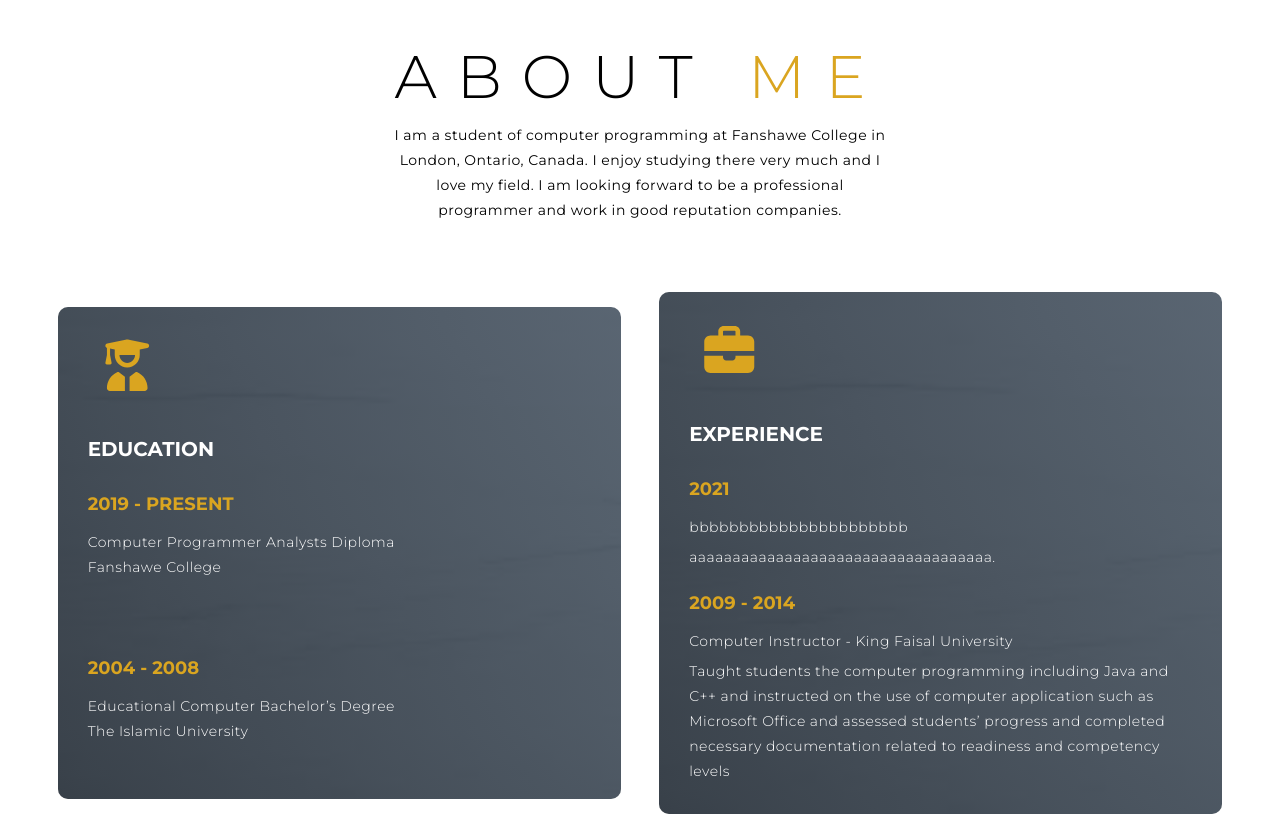
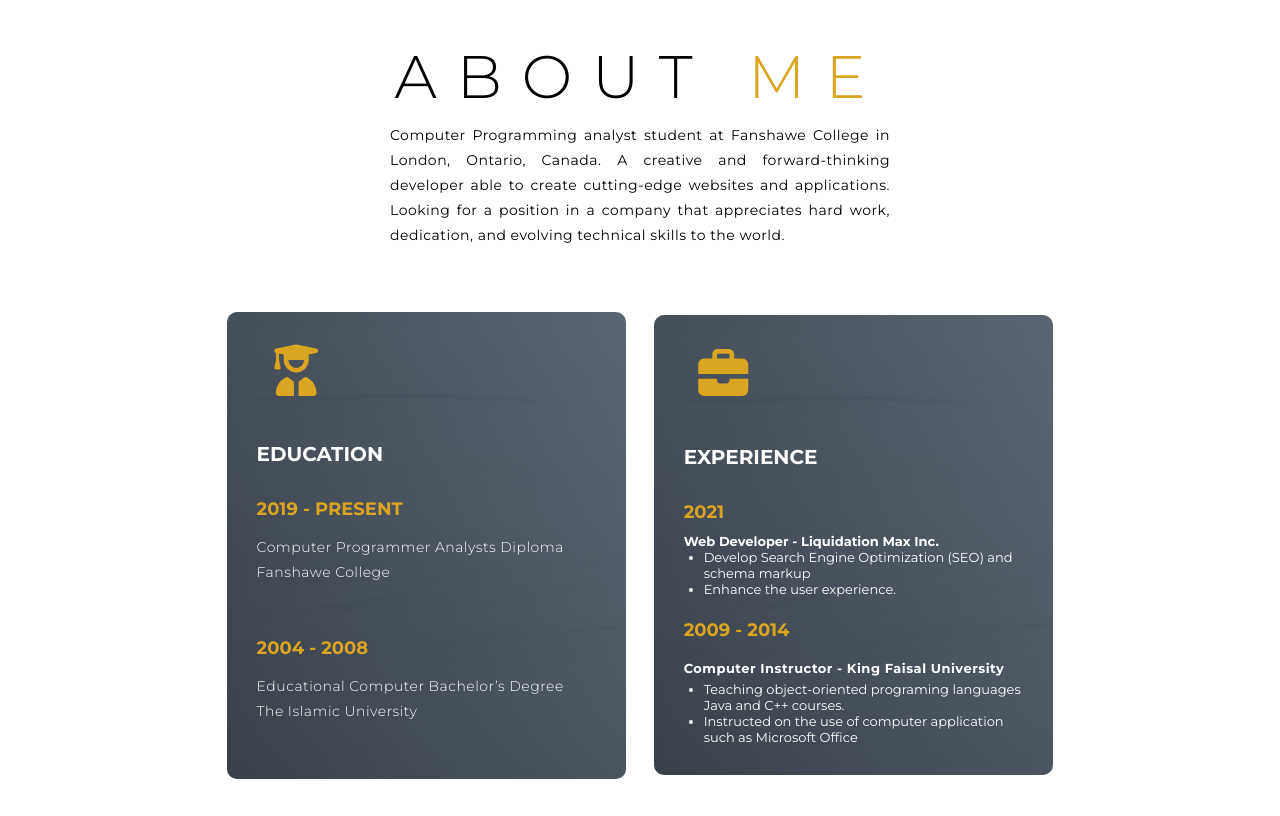
Before and after one commit to Hadeel-123/hadeelportfolio, a plain HTML site: page index.html in a window 1280 px wide. Shown: the part 860-1676 px from the top of the page. Drawn offline with Linux system fonts and the light colour scheme.

Commit message:
modify experience and IN&F icon

```diff
--- a/index.html
+++ b/index.html
@@ -4,7 +4,7 @@
     <meta charset="UTF-8">
     <meta name="viewport" content="width=device-width, initial-scale=1.0">
     <link rel="stylesheet" href="style.css">
-    <script src="/css/fontawesome-free-5.15.4-web/js/all.js" data-auto-replace-svg="nest"></script>
+    <script src="./css/fontawesome-free-5.15.4-web/js/all.js" data-auto-replace-svg="nest"></script>
     <!-- <link
     rel="stylesheet"
     href="https://cdnjs.cloudflare.com/ajax/libs/animate.css/4.1.1/animate.min.css"
@@ -51,7 +51,7 @@
        <div class="about container">
            <div class="about-top">
                <h1 class="section-title">About <span>me</span></h1>
-               <div class="pargh"><P>I am a student of computer programming at Fanshawe College in London, Ontario, Canada. I enjoy studying there very much and I love my field. I am looking forward to be a professional programmer and work in good reputation companies.</P></div>
+               <div class="pargh"><P>Computer Programming analyst student at Fanshawe College in London, Ontario, Canada. A creative and forward-thinking developer able to create cutting-edge websites and applications. Looking for a position in a company that appreciates hard work, dedication, and evolving technical skills to the world.</P></div>
            </div>
            <div class="about-bottom">
                <div class="about-item">
@@ -59,7 +59,7 @@
                 <h2>Education</h2>
                 <h3><br>2019 - present</h3>
                 <p>Computer Programmer Analysts Diploma <br>Fanshawe College</p>
-                <p><br><br></p>
+                <p><br></p>
                 <h3><br>2004 - 2008</h3>
                 <p>Educational Computer Bachelor’s Degree <br> The Islamic University<br><br></p>
                </div>
@@ -67,12 +67,21 @@
                 <div class="icon"><i class="fas fa-briefcase" style="font-size:50px; color: goldenrod;"></i></div>
                 <h2>Experience</h2>
                 <h3><br>2021</h3>
-                <p>bbbbbbbbbbbbbbbbbbbbbb</p>
-                <p>aaaaaaaaaaaaaaaaaaaaaaaaaaaaaaaaaaa.</p>
+                <div class="boldP">Web Developer - Liquidation Max Inc.</div>
+                <ul>
+                    <li>Develop Search Engine Optimization (SEO) and schema markup</li>
+                    <li>Enhance the user experience.</li>
+                </ul>
                 <h3><br>2009 - 2014</h3>
-                <p>Computer Instructor - King Faisal University</p>
-                <p>Taught students the computer programming including Java and C++ and instructed on the use of computer application such as Microsoft Office and assessed students’ progress and completed necessary documentation related to readiness and competency levels</p>
-               </div>
+                <p class="boldP">Computer Instructor - King Faisal University</p>
+                <ul>
+                    <li>Teaching object-oriented programing languages Java and C++ courses. </li>
+                    <li>Instructed on the use of computer application such as Microsoft Office</li>
+                </ul>
+                </div>
+               <!-- <p>Taught students the computer programming including Java and C++
+                   and instructed on the use of computer application such as Microsoft Office and assessed students’ progress and completed necessary documentation related to readiness and competency levels</p>
+               </div>-->
            </div>
        </div>
    </section>
@@ -86,7 +95,7 @@
         <div class="all-projects">
             <div class="projects-item">
                 <div class="project-info">
-                  <h1>personal portfolio website</h1>
+                  <h1>Personal portfolio website</h1>
                   <h2><br><br>HTML, CSS, JavaScript and Git + CI</h2>
                   <p><br>A personal portfolio website is a business website that assists me in introducing myself.</p>
                 </div>
@@ -96,7 +105,7 @@
             </div>
             <div class="projects-item">
                 <div class="project-info">
-                  <h1>student loan calculator</h1>
+                  <h1>Student loan calculator</h1>
                   <h2><br><br>Java</h2>
                   <p><br>This program is GUI student loan calculator app. it lets student see how modifying their repayment schedules would affect the loan cost in terms of the amount of interest that the student would pay.</p>
                 </div>
@@ -127,7 +136,7 @@
             </div>
             <div class="projects-item">
                 <div class="project-info">
-                    <h1>personal portfolio website</h1>
+                    <h1>Personal portfolio website</h1>
                     <h2><br><br>HTML, CSS, and JavaScript</h2>
                     <p><br>A personal portfolio website is a business website that assists me in introducing myself.</p>
                 </div>
@@ -200,10 +209,10 @@
     <div class="brand"><h1><span>H</span>adeel <span>A</span>buhajer</h1></div>
     <div class="social-icon">
         <div class="social-item">
-            <a href="#"><i class="fab fa-linkedin" style="font-size:25px; color: goldenrod;"></i></a>
+            <a href="https://www.linkedin.com/in/hadeel-abuhajer-b7a3541b9/" target="_blank"><i class="fab fa-linkedin" style="font-size:25px; color: goldenrod;"></i></a>
         </div>
         <div class="social-item">
-            <a href="#"><i class="fab fa-facebook-square" style="font-size:25px; color: goldenrod;"></i></a>
+            <a href="https://www.facebook.com/hadeel.ali.169405" target="_blank"><i class="fab fa-facebook-square" style="font-size:25px; color: goldenrod;"></i></a>
         </div>
     </div>
     <p>Copyright © 2021 Abuhajer. All rights reserved</p>
--- a/style.css
+++ b/style.css
@@ -393,14 +393,29 @@ p{
     margin-bottom: 10px;
     text-transform: uppercase;
 }
+#about .about-item .boldP {
+    color: white;
+    text-align: left;
+    font-weight:bold;
+    font-size: 1.3rem;
+
+}
 #about .about-item p{
     color: white;
     text-align: left;
+}
 
-}
 #about .pargh p{
     background-color: white;
     font-weight: unset;
+    text-align: justify;
+}
+#about .about-item ul{
+    color: white;
+    text-align: left;
+    font-weight:unset;
+    font-size:  1.3rem;
+    padding-left: 20px;
 }
 /* End About Section*/
 
```
